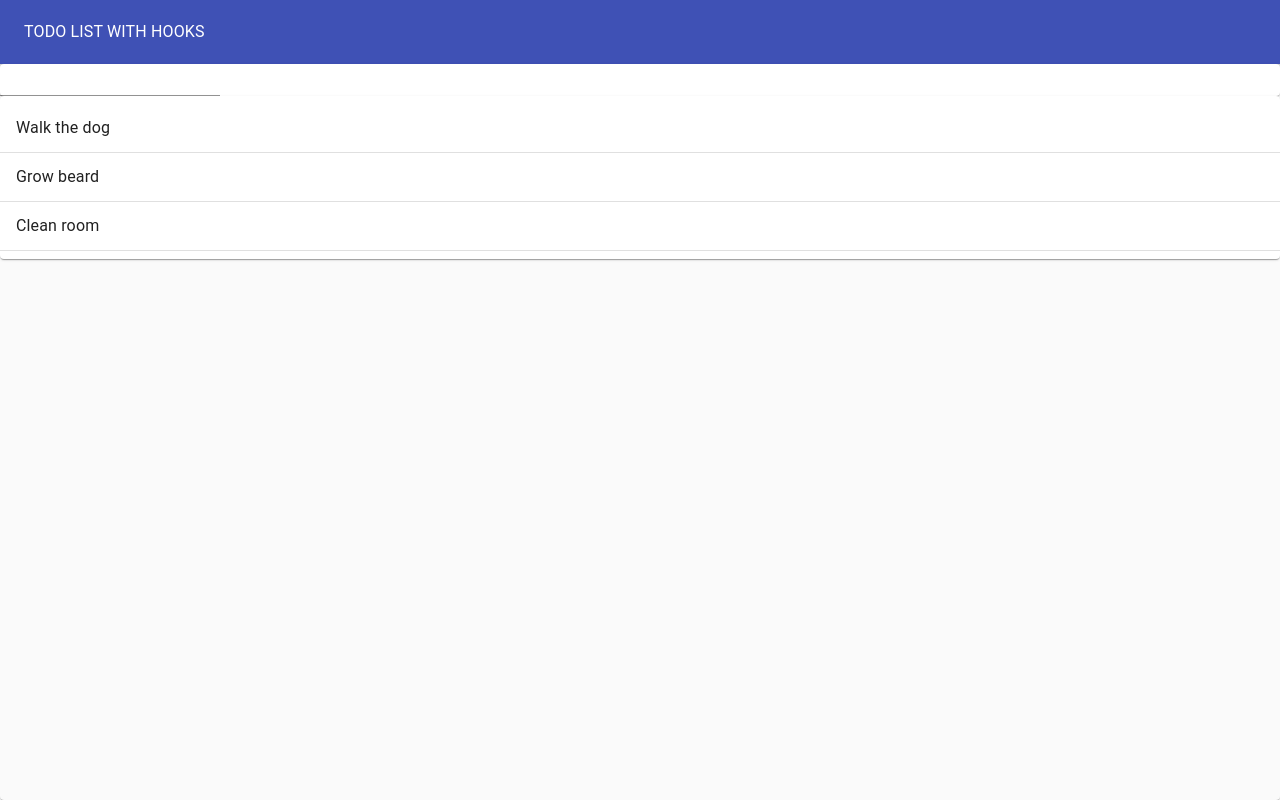
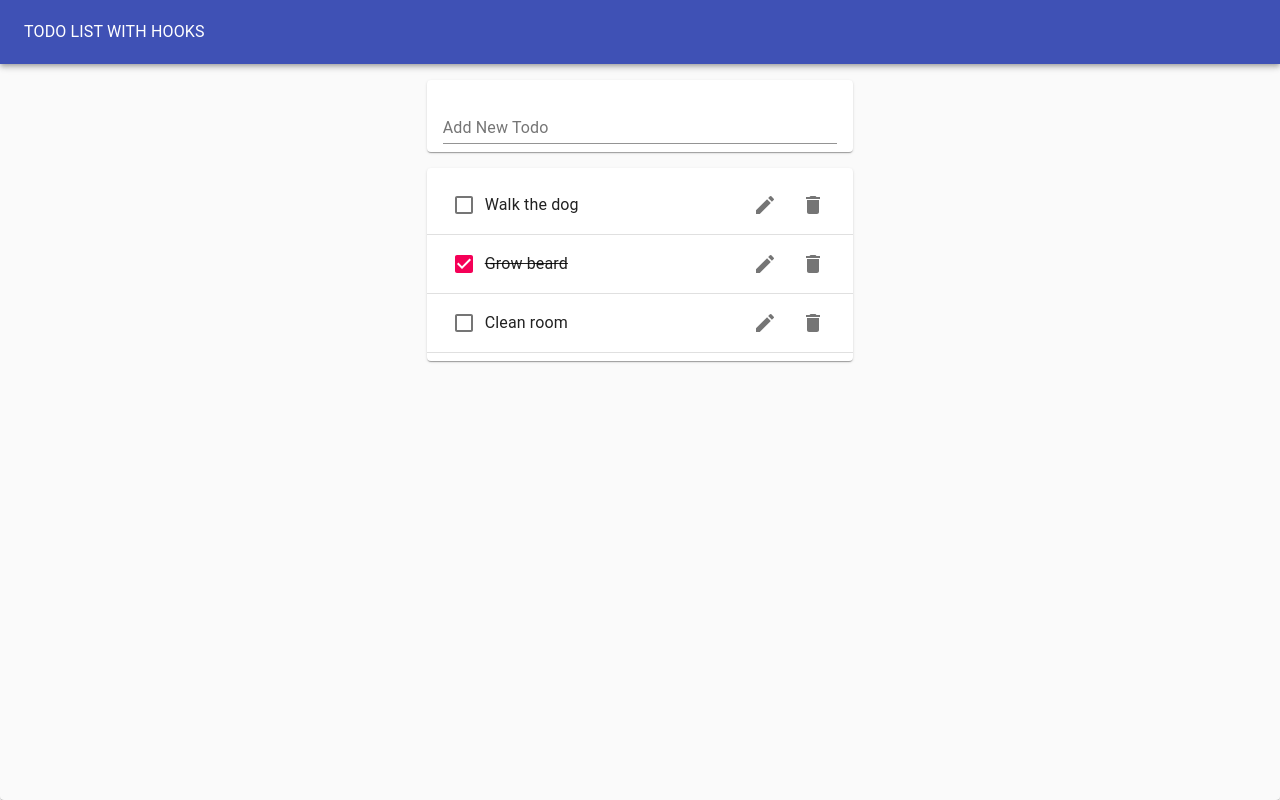
Before and after one commit to HassanMasoud/hooks-list-app, a React (Create React App) app: page / in a window 1280 px wide. Built offline with nearby package versions, Linux system fonts and the light colour scheme.

Commit message:
Add TodoItem component

```diff
--- /dev/null
+++ b/src/Todo.js
@@ -0,0 +1,32 @@
+import React from "react";
+import {
+  ListItem,
+  ListItemText,
+  ListItemSecondaryAction,
+  Checkbox,
+  IconButton,
+} from "@material-ui/core";
+import { Edit, Delete } from "@material-ui/icons";
+
+function Todo({ task, completed }) {
+  return (
+    <ListItem>
+      <Checkbox checked={completed} />
+      <ListItemText
+        style={{ textDecoration: completed ? "line-through" : "none" }}
+      >
+        {task}
+      </ListItemText>
+      <ListItemSecondaryAction>
+        <IconButton aria-label="Edit">
+          <Edit />
+        </IconButton>
+        <IconButton aria-label="Delete">
+          <Delete />
+        </IconButton>
+      </ListItemSecondaryAction>
+    </ListItem>
+  );
+}
+
+export default Todo;
--- a/src/TodoApp.js
+++ b/src/TodoApp.js
@@ -27,8 +27,12 @@ function TodoApp() {
           <Typography color="inherit">TODO LIST WITH HOOKS</Typography>
         </Toolbar>
       </AppBar>
-      <TodoForm addTodo={addTodo} />
-      <TodoList todos={todos} />
+      <Grid container justify="center">
+        <Grid item xs={11} md={8} lg={4}>
+          <TodoForm addTodo={addTodo} />
+          <TodoList todos={todos} />
+        </Grid>
+      </Grid>
     </Paper>
   );
 }
--- a/src/TodoForm.js
+++ b/src/TodoForm.js
@@ -5,7 +5,7 @@ import useInputState from "./hooks/useInputState";
 function TodoForm({ addTodo }) {
   const [value, handleChange, reset] = useInputState("");
   return (
-    <Paper>
+    <Paper style={{ margin: "1rem 0", padding: "0 1rem" }}>
       <form
         onSubmit={(e) => {
           e.preventDefault();
@@ -13,7 +13,13 @@ function TodoForm({ addTodo }) {
           reset();
         }}
       >
-        <TextField value={value} onChange={handleChange} />
+        <TextField
+          value={value}
+          onChange={handleChange}
+          fullWidth
+          margin="normal"
+          label="Add New Todo"
+        />
       </form>
     </Paper>
   );
--- a/src/TodoList.js
+++ b/src/TodoList.js
@@ -1,11 +1,6 @@
 import React from "react";
-import {
-  Paper,
-  List,
-  ListItem,
-  ListItemText,
-  Divider,
-} from "@material-ui/core";
+import Todo from "./Todo";
+import { Paper, List, Divider } from "@material-ui/core";
 
 function TodoList(props) {
   return (
@@ -13,9 +8,7 @@ function TodoList(props) {
       <List>
         {props.todos.map((todo) => (
           <>
-            <ListItem>
-              <ListItemText>{todo.task}</ListItemText>
-            </ListItem>
+            <Todo task={todo.task} completed={todo.completed} key={todo.id} />
             <Divider />
           </>
         ))}
```
